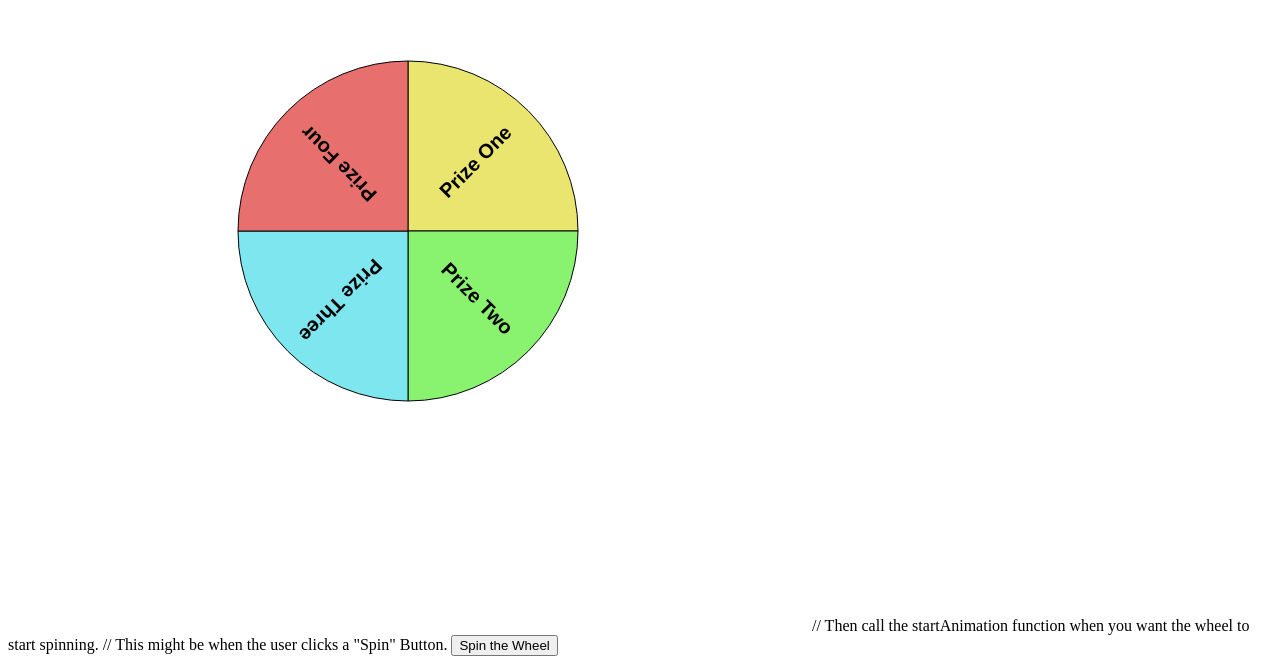
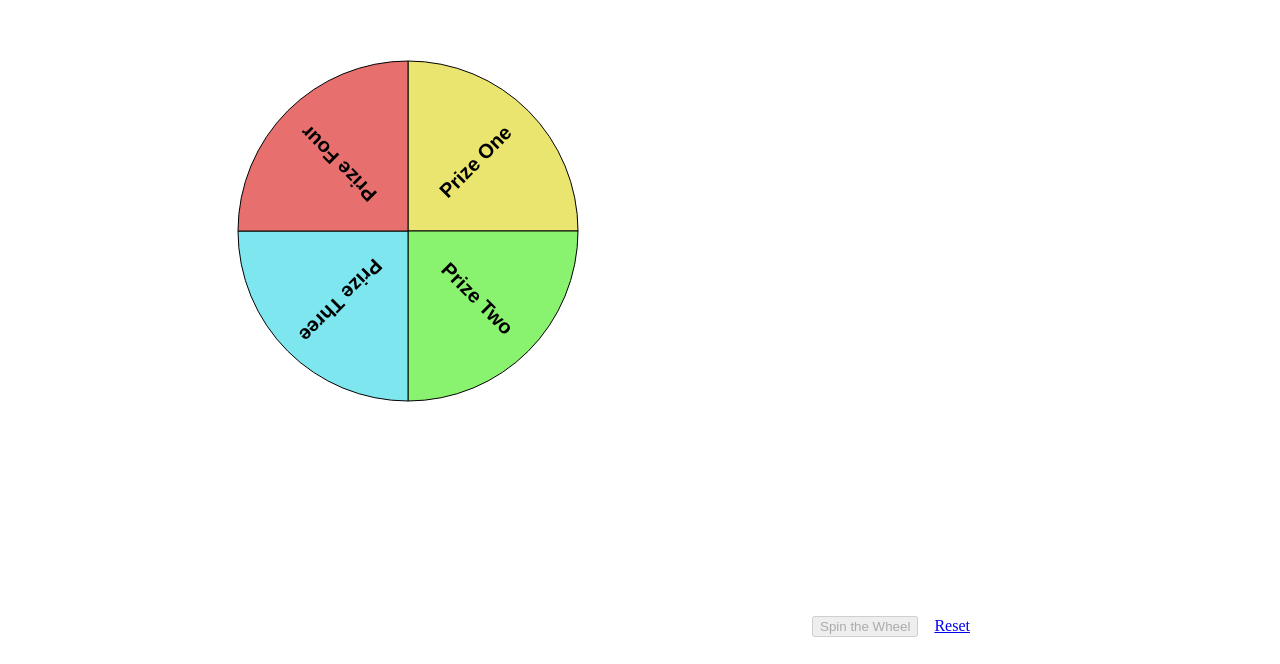
Before and after one commit to patchin/wheeloffood, a plain HTML site: page index.html in a window 1280 px wide. Shown: the part 177-841 px from the top of the page. Drawn offline with nearby package versions, Linux system fonts and the light colour scheme.

Commit message:
Update index.html

```diff
--- a/index.html
+++ b/index.html
@@ -30,8 +30,9 @@
         </script>
 
 
-        // Then call the startAnimation function when you want the wheel to start spinning.
-        // This might be when the user clicks a "Spin" Button.
-        <button onClick="spinWheel.startAnimation();">Spin the Wheel</button>
+        <td align="center">
+                <button id="bigButton" class="bigButton" onclick="spinWheel.startAnimation(); this.disabled=true;" disabled="">Spin the Wheel</button>
+                &nbsp;&nbsp;&nbsp;<a href="javascript:void(0);" onclick="spinWheel.stopAnimation(); spinWheel.rotationAngle=0; spinWheel.draw(); bigButton.disabled=false;">Reset</a>
+        </td>
     </body>
 </html>
```
